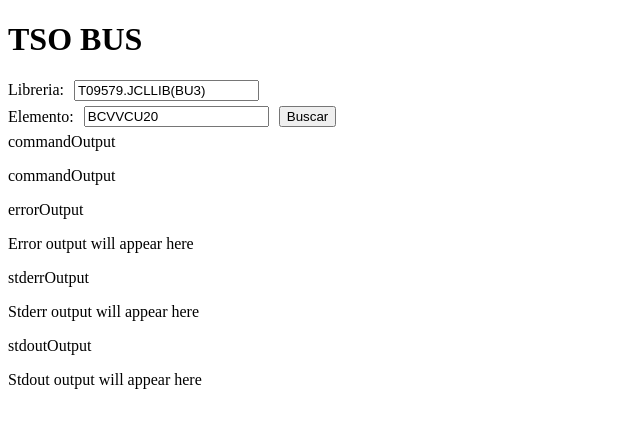
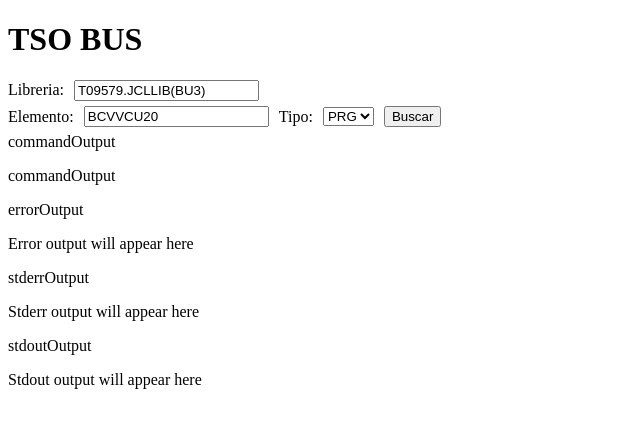
Before and after one commit to arnaldo4511/VSCodeExt, a website: page media/webview.html in a window 1280 px wide. Shown: the whole page, without its empty margins (0-640 px from the left). Drawn offline with Linux system fonts and the light colour scheme.

Commit message:
combobox de tipo de elemento

```diff
--- a/media/webview.html
+++ b/media/webview.html
@@ -24,6 +24,18 @@
     <div class="row">
         <label for="elementoInput">Elemento:</label>
         <input type="text" id="elementoInput" value="BCVVCU20" />
+
+        <div class="row">
+            <label for="typeSelect">Tipo:</label>
+            <select id="typeSelect">
+                <option value="PRG">PRG</option>
+                <option value="CPY">CPY</option>
+                <option value="JOB">JOB</option>
+                <option value="PRC">PRC</option>
+                <option value="CTL">CTL</option>
+                <option value="OBJ">OBJ</option>
+            </select>
+        </div>
 
         <button id="matriculaBuscar">Buscar</button>
 
@@ -68,8 +80,9 @@
         document.getElementById('matriculaBuscar').addEventListener('click', () => {
             const elementoValue = document.getElementById('elementoInput').value;
             const libreriaValue = document.getElementById('libreriaInput').value;
+            const typeValue = document.getElementById('typeSelect').value;
 
-            const zoweCommandConcat = 'zowe tso issue cmd "EX \'' + libreriaValue + '\' \'PRG ' + elementoValue + '\'" -a 9999/UTI/00';
+            const zoweCommandConcat = 'zowe tso issue cmd "EX \'' + libreriaValue + '\' \'' + typeValue + ' ' + elementoValue + '\'" -a 9999/UTI/00';
 
             document.getElementById('commandOutput').textContent = 'Generated Command: ' + zoweCommandConcat;
 
```
